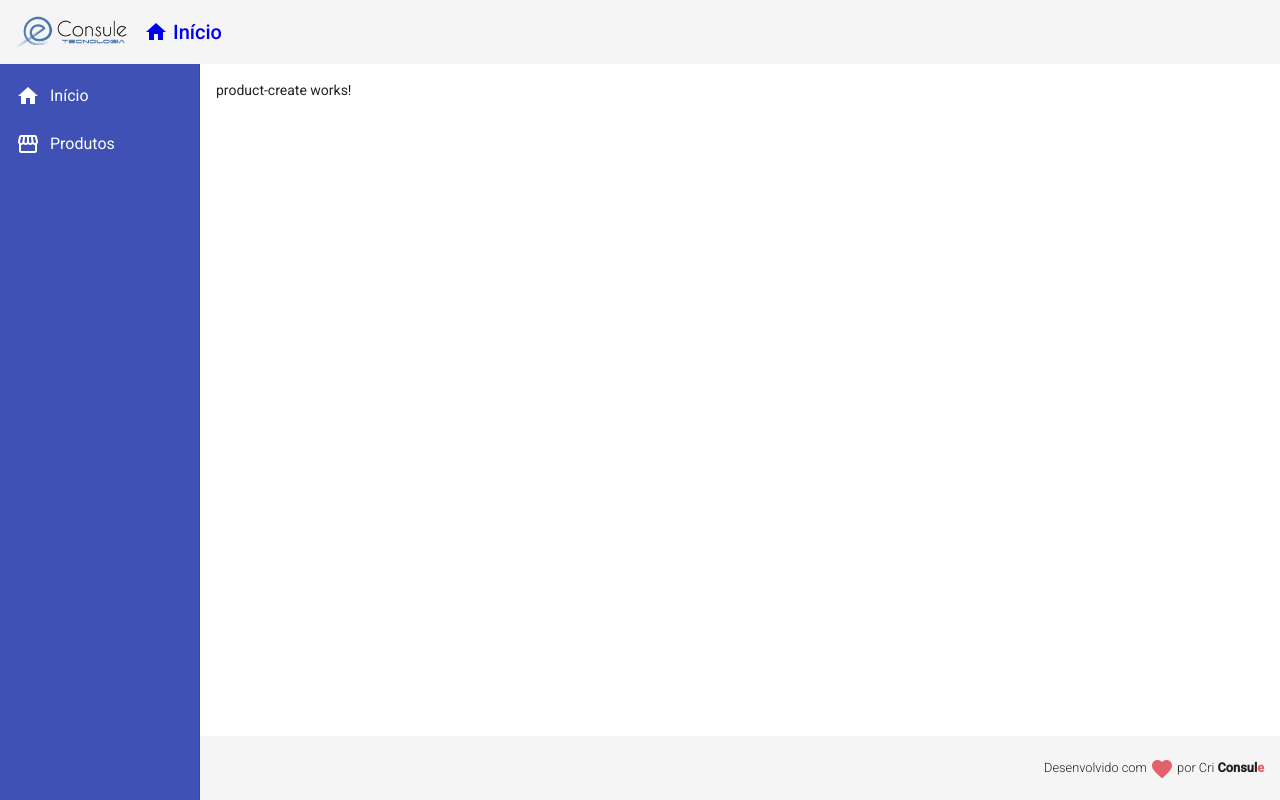
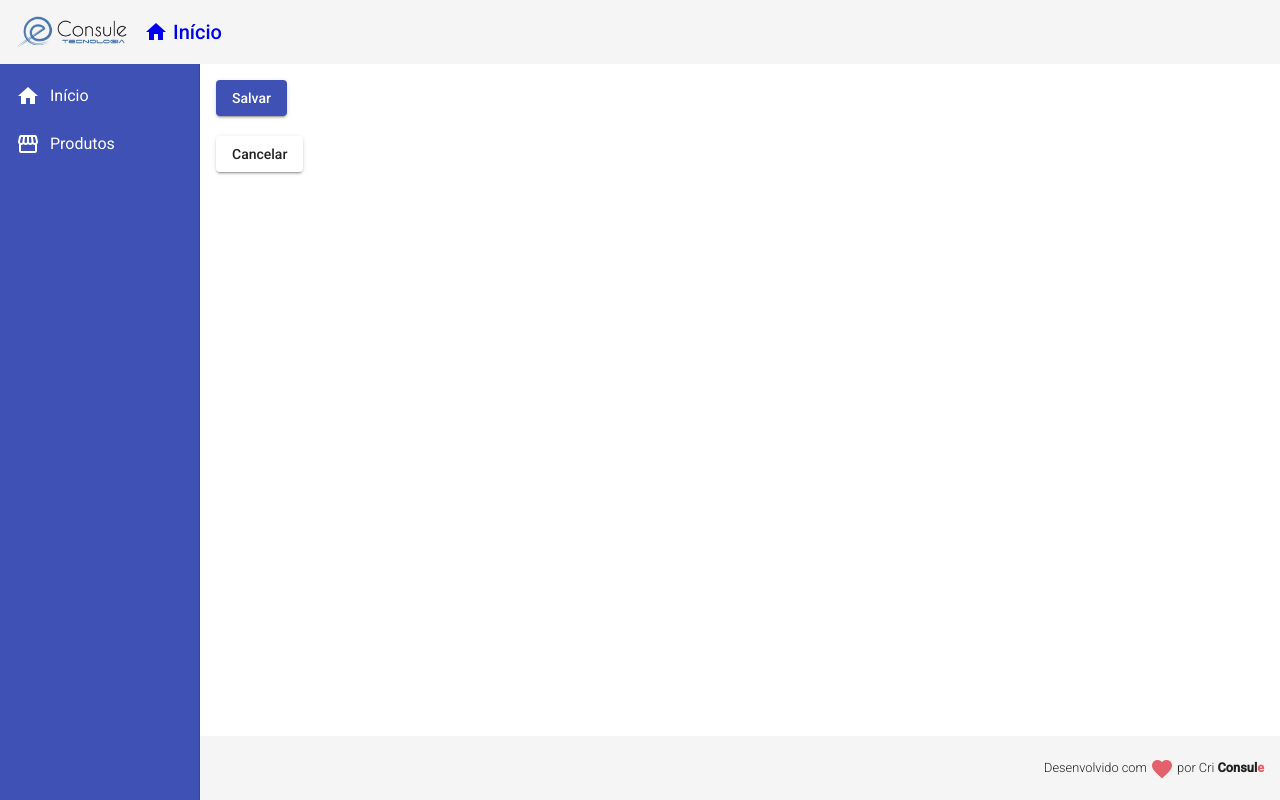
Before and after one commit to consule/angular9_crud, an Angular app in the folder frontend/: page /product/create in a window 1280 px wide. Built offline with nearby package versions, Linux system fonts and the light colour scheme.

Commit message:
Snack Module from Material Design and service product

```diff
--- a/frontend/src/app/app.module.ts
+++ b/frontend/src/app/app.module.ts
@@ -14,6 +14,8 @@
 import { MatListModule } from '@angular/material/list';
 import { MatCardModule } from '@angular/material/card';
 import { MatButtonModule } from '@angular/material/button';
+import { MatSnackBarModule } from '@angular/material/snack-bar';
+
 
 
 import { HomeComponent } from './views/home/home.component';
@@ -44,7 +46,8 @@
     MatSidenavModule,
     MatListModule,
     MatCardModule,
-    MatButtonModule
+    MatButtonModule,
+    MatSnackBarModule
   ],
   // declaração de services
   providers: [
--- a/frontend/src/app/components/product/product-create/product-create.component.html
+++ b/frontend/src/app/components/product/product-create/product-create.component.html
@@ -1 +1,8 @@
-<p>product-create works!</p>
+<button mat-raised-button (click)="createProduct()" color="primary">
+    Salvar
+</button>
+<br>
+<br>
+<button mat-raised-button (click)="cancel()">
+    Cancelar
+</button>
--- a/frontend/src/app/components/product/product-create/product-create.component.ts
+++ b/frontend/src/app/components/product/product-create/product-create.component.ts
@@ -1,4 +1,6 @@
 import { Component, OnInit } from '@angular/core';
+import { Router } from '@angular/router';
+import { ProductService } from '../product.service';
 
 @Component({
   selector: 'app-product-create',
@@ -7,9 +9,17 @@
 })
 export class ProductCreateComponent implements OnInit {
 
-  constructor() { }
+  constructor(private productService: ProductService, private router: Router) { }
 
   ngOnInit(): void {
   }
 
+  createProduct(): void {
+    this.productService.showMessage("Produto Criado!");
+  }
+
+  cancel(): void {
+    this.router.navigate(['products']);
+  }
+
 }
--- /dev/null
+++ b/frontend/src/app/components/product/product.model.ts
@@ -0,0 +1,5 @@
+export interface Product {
+    id?: number;
+    name: string;
+    price: number
+}
--- /dev/null
+++ b/frontend/src/app/components/product/product.service.ts
@@ -0,0 +1,18 @@
+import { Injectable } from '@angular/core';
+import { MatSnackBar } from "@angular/material/snack-bar";
+
+@Injectable({
+  providedIn: 'root'
+})
+export class ProductService {
+
+  constructor(private snackBar: MatSnackBar) { }
+
+  showMessage(msg: string): void {
+    this.snackBar.open(msg, 'x', {
+      duration: 3000,
+      horizontalPosition: "right",
+      verticalPosition: "top"
+    })
+  }
+}
```
